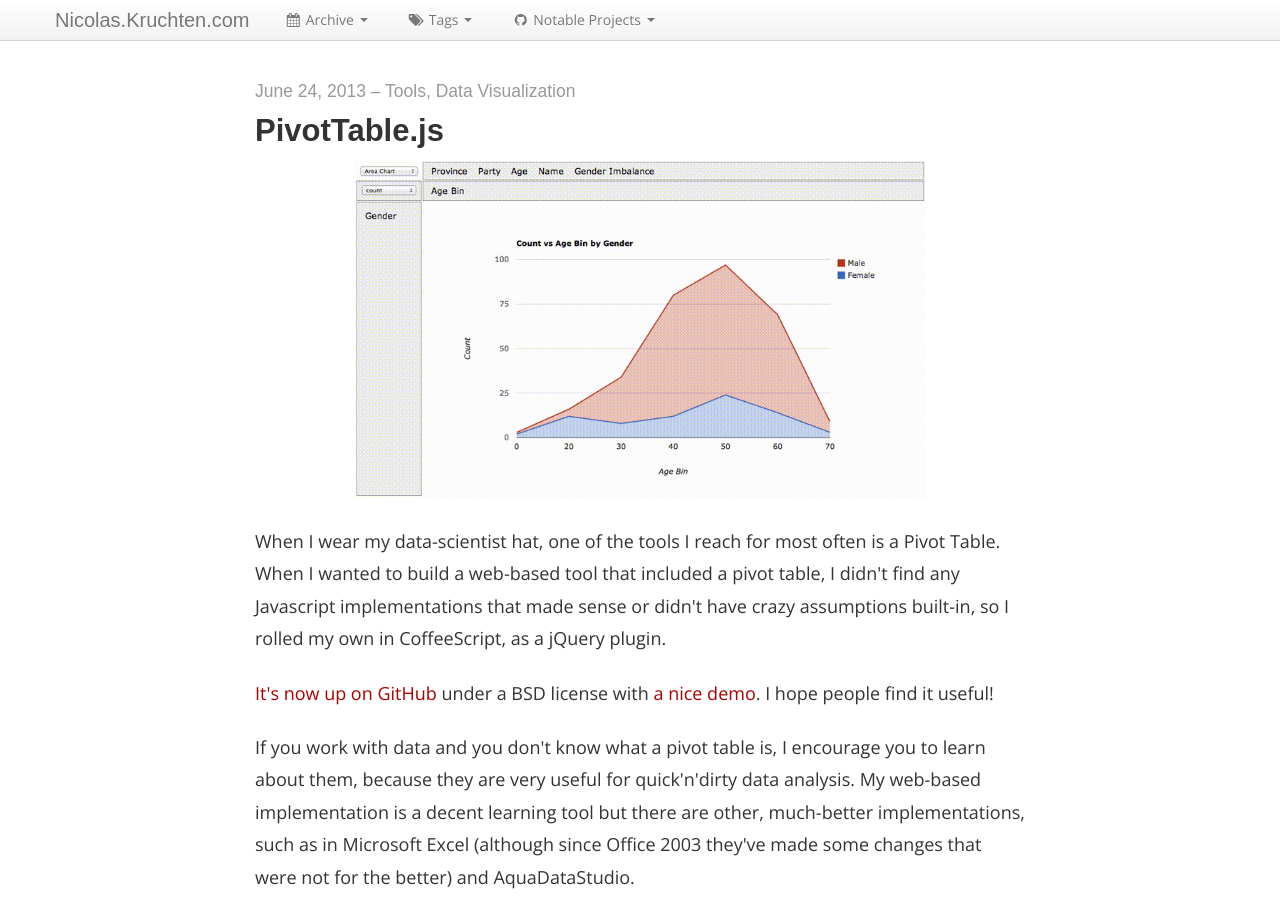
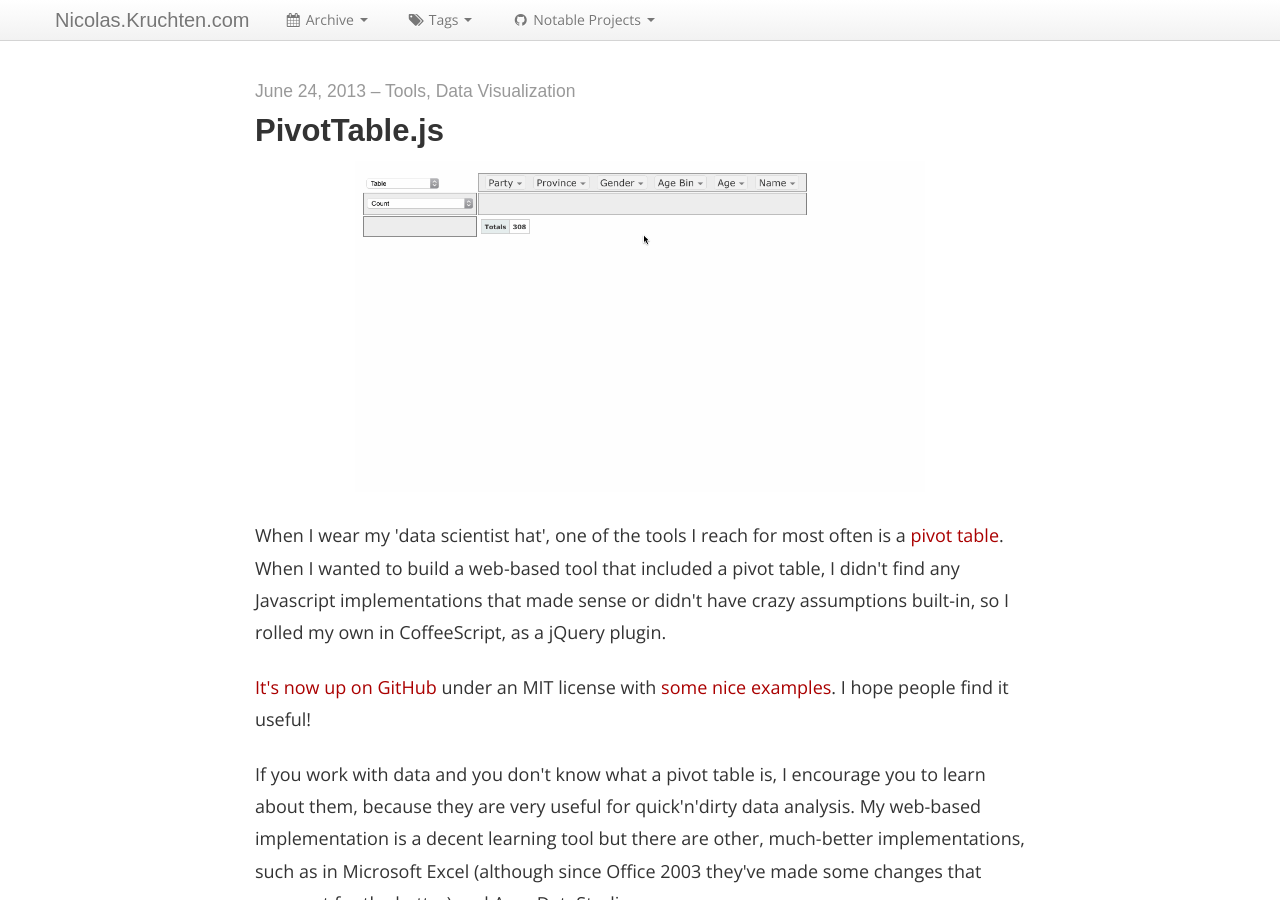
Before and after one commit to nicolaskruchten/nicolaskruchten.github.io, a Jekyll site: the page built from _posts/2013-06-24-pivottable-js.html, in a window 1280 px wide and 900 px high. Built offline with Jekyll 4.4.1, drawn with Linux system fonts in a browser that asks for light colours; some web fonts are replaced.

Commit message:
pivot table tweaks

```diff
--- a/_posts/2013-06-24-pivottable-js.html
+++ b/_posts/2013-06-24-pivottable-js.html
@@ -8,7 +8,7 @@ tags:
     - Data Visualization
 ---
 
-<p>When I wear my data-scientist hat, one of the tools I reach for most often is a Pivot Table. When I wanted to build a web-based tool that included a pivot table, I didn't find any Javascript implementations that made sense or didn't have crazy assumptions built-in, so I rolled my own in CoffeeScript, as a jQuery plugin.</p>
-<p><a href="https://github.com/nicolaskruchten/pivottable">It's now up on GitHub</a> under a BSD license with <a href="http://nicolas.kruchten.com/pivottable">a nice demo</a>. I hope people find it useful!</p>
+<p>When I wear my 'data scientist hat', one of the tools I reach for most often is a <a href="https://en.wikipedia.org/wiki/Pivot_table" target="_blank">pivot table</a>. When I wanted to build a web-based tool that included a pivot table, I didn't find any Javascript implementations that made sense or didn't have crazy assumptions built-in, so I rolled my own in CoffeeScript, as a jQuery plugin.</p>
+<p><a href="https://github.com/nicolaskruchten/pivottable">It's now up on GitHub</a> under an MIT license with <a href="http://nicolas.kruchten.com/pivottable">some nice examples</a>. I hope people find it useful!</p>
 <p><span id="more-632"></span>If you work with data and you don't know what a pivot table is, I encourage you to learn about them, because they are very useful for quick'n'dirty data analysis. My web-based implementation is a decent learning tool but there are other, much-better implementations, such as in Microsoft Excel (although since Office 2003 they've made some changes that were not for the better) and AquaDataStudio.</p>
 <p>I posted this on Hacker News and got some <a href="https://news.ycombinator.com/item?id=5937047">nice comments</a>!</p>
```
Also changed, not shown: images/pivot_animation.gif.
